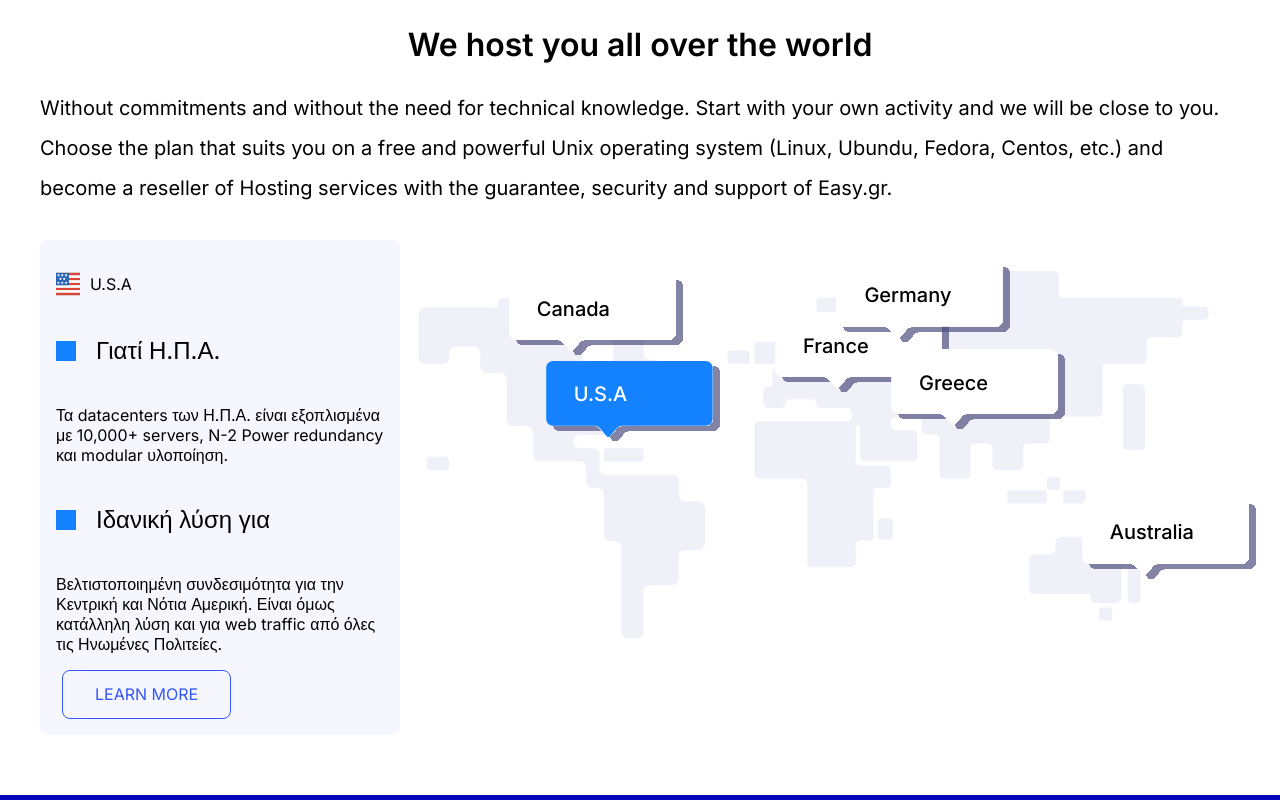
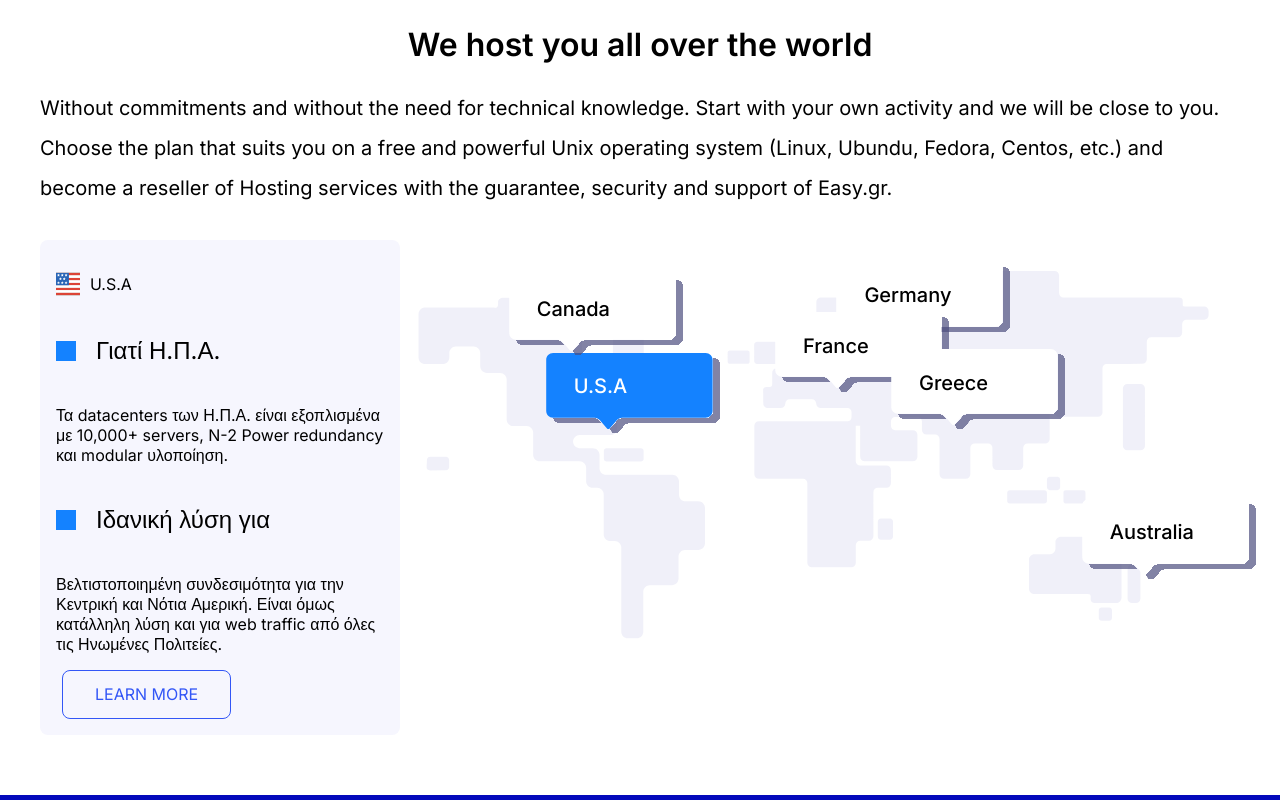
Before and after one commit to ciber0326/easy-d, a plain HTML site: page index.html in a window 1280 px wide. In both pictures the pointer is over the element "U.S.A". Shown: the part 9446-10246 px from the top of the page. Drawn offline with nearby package versions, Linux system fonts and the light colour scheme; some packages are replaced by stand-ins of ours.

Commit message:
fix: map

```diff
--- a/assets/css/style.css
+++ b/assets/css/style.css
@@ -451,6 +451,11 @@ p.sec-06-item-title {
   background-size: cover;
   background-repeat: no-repeat;
   transform: translate(-25.8%, -100%);
+  transition: transform 0.34s;
+}
+
+.map-container .maker:hover {
+  transform: translate(-25.8%, -110%);
 }
 
 .map-container .active {
--- a/index.html
+++ b/index.html
@@ -1787,8 +1787,8 @@
               />
               <div class="maker marker-usa active">U.S.A</div>
               <div class="maker marker-canada">Canada</div>
+              <div class="maker marker-germany">Germany</div>
               <div class="maker marker-france">France</div>
-              <div class="maker marker-germany">Germany</div>
               <div class="maker marker-greece">Greece</div>
               <div class="maker marker-australia">Australia</div>
             </div>
```
